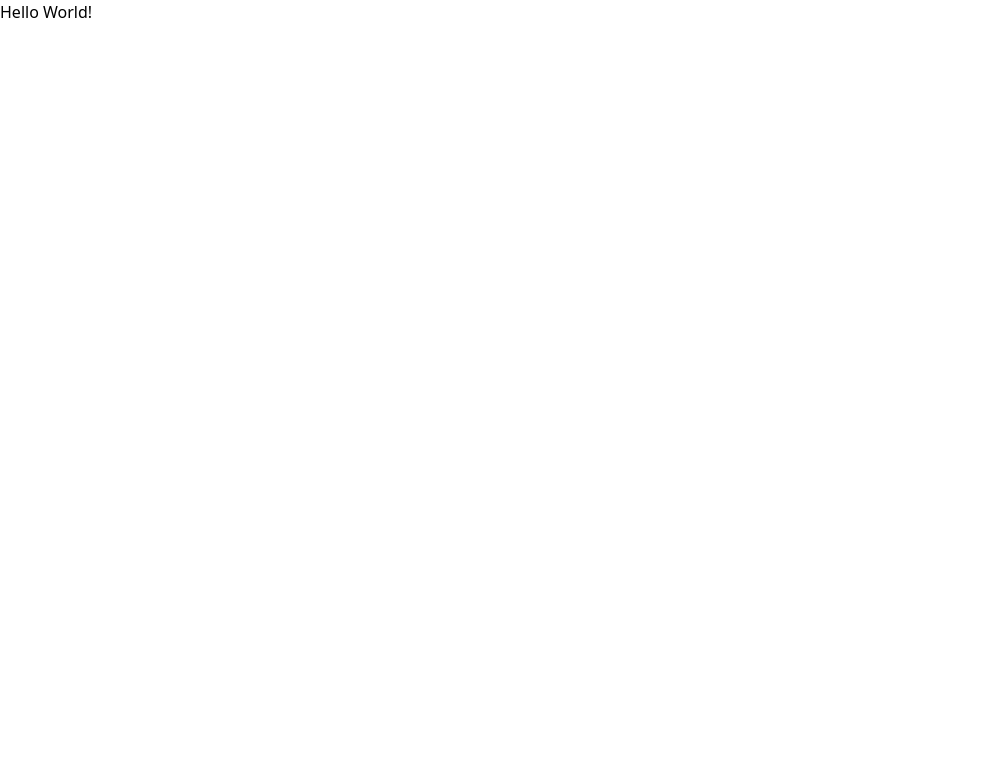
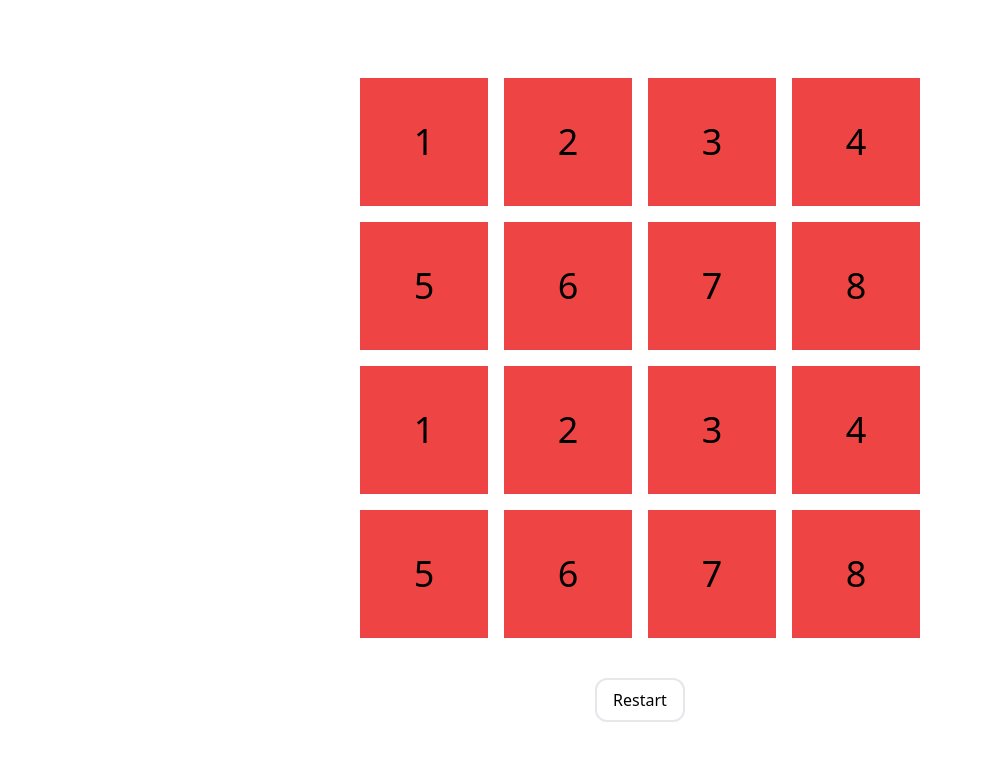
Before and after one commit to daniolsk/memory-card-game, a React (Vite) app: page / in a window 1280 px wide. Shown: the top 760 px of the page, without its empty margins (0-982 px from the left). Built offline with nearby package versions, Linux system fonts and the light colour scheme.

Commit message:
add basic ui

```diff
--- a/src/App.tsx
+++ b/src/App.tsx
@@ -1,7 +1,54 @@
+const cards = [
+	{
+		cardNumber: 1,
+		image: '',
+	},
+	{
+		cardNumber: 2,
+		image: '',
+	},
+	{
+		cardNumber: 3,
+		image: '',
+	},
+	{
+		cardNumber: 4,
+		image: '',
+	},
+	{
+		cardNumber: 5,
+		image: '',
+	},
+	{
+		cardNumber: 6,
+		image: '',
+	},
+	{
+		cardNumber: 7,
+		image: '',
+	},
+	{
+		cardNumber: 8,
+		image: '',
+	},
+];
+
 function App() {
 	return (
-		<main className='min-h-screen'>
-			<div>Hello World!</div>
+		<main className='min-h-screen p-16 flex flex-col gap-10 justify-center items-center'>
+			<div className='grid grid-cols-4 grid-rows-4 gap-4'>
+				{[...cards, ...cards].map((card, index) => (
+					<div
+						key={index}
+						className='bg-red-500 w-32 h-32 flex justify-center items-center cursor-pointer'
+					>
+						<span className='text-4xl'>{card.cardNumber}</span>
+					</div>
+				))}
+			</div>
+			<div>
+				<button className='border-2 rounded-xl px-4 py-2'>Restart</button>
+			</div>
 		</main>
 	);
 }
```
